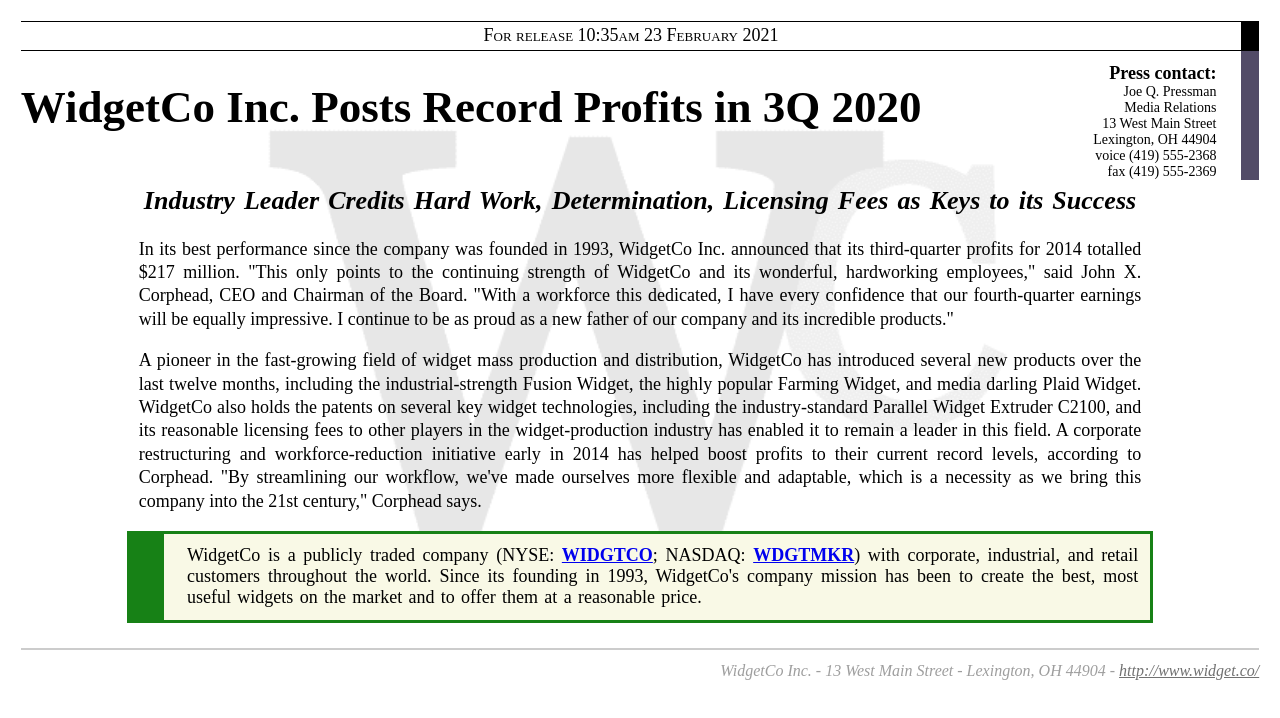
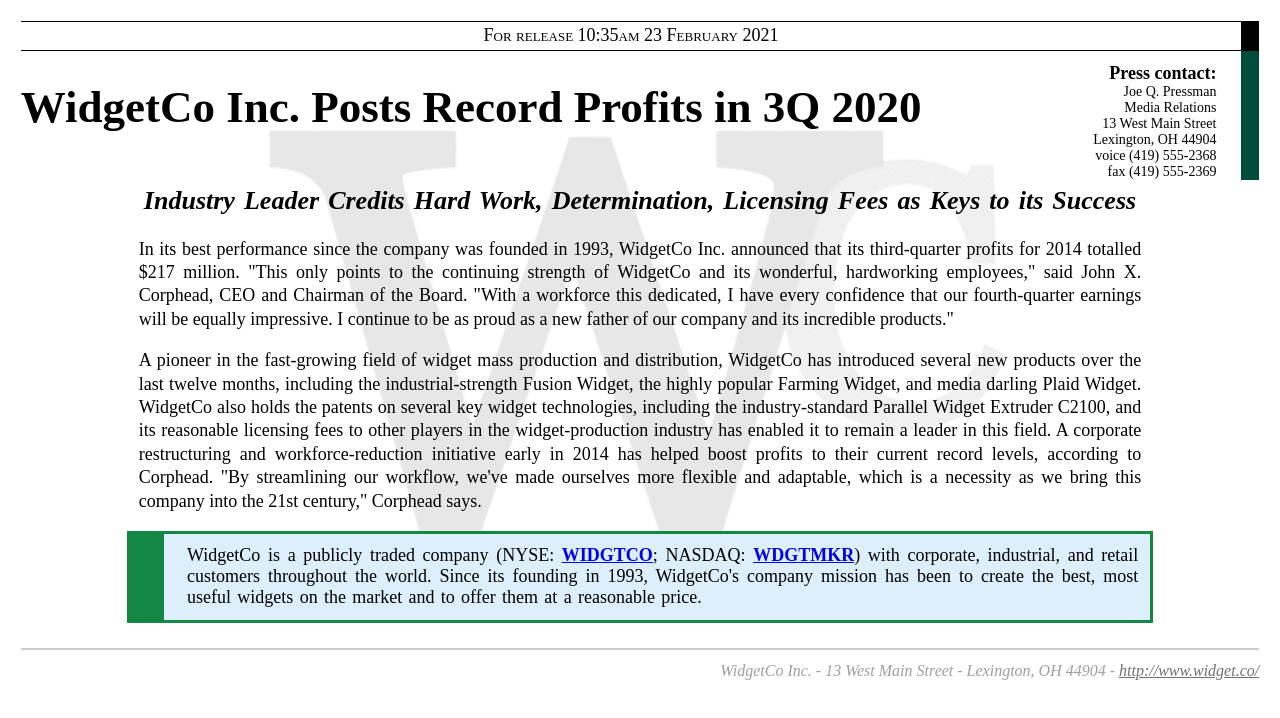
Before and after one commit to rndecker1826/Module03, a plain HTML site: page Module02/Module02Start.html in a window 1280 px wide. Drawn offline with Linux system fonts and the light colour scheme.

Commit message:
Update styles.css

```diff
--- a/Module02/styles.css
+++ b/Module02/styles.css
@@ -44,7 +44,7 @@ aside {
     border-left: none;
     border-bottom: none;
     border-right: 18px solid;
-    border-right-color: rgb(82, 75, 103);
+    border-right-color: rgb(0, 76, 58);
     padding-inline-end: 2%;
     padding-top: 1%;
 }
@@ -97,14 +97,14 @@ section {
     display: inline-block;
     margin-left: 5%;
     margin-right: 5%;
-    background-color:#f9f9e6;
+    background-color:#dceffa;
     padding-left: 2%;
     padding-top: 1%;
     padding-right: 1%;
     padding-bottom: 1%;
     border-style: solid;
-    border-left: 37px solid  rgba(0, 118, 0, 0.906);
-    border-color: rgba(0, 118, 0, 0.906);
+    border-left: 37px solid;
+    border-color: rgba(0, 125, 50, 0.906);
 }
 
 section a:link {
```
